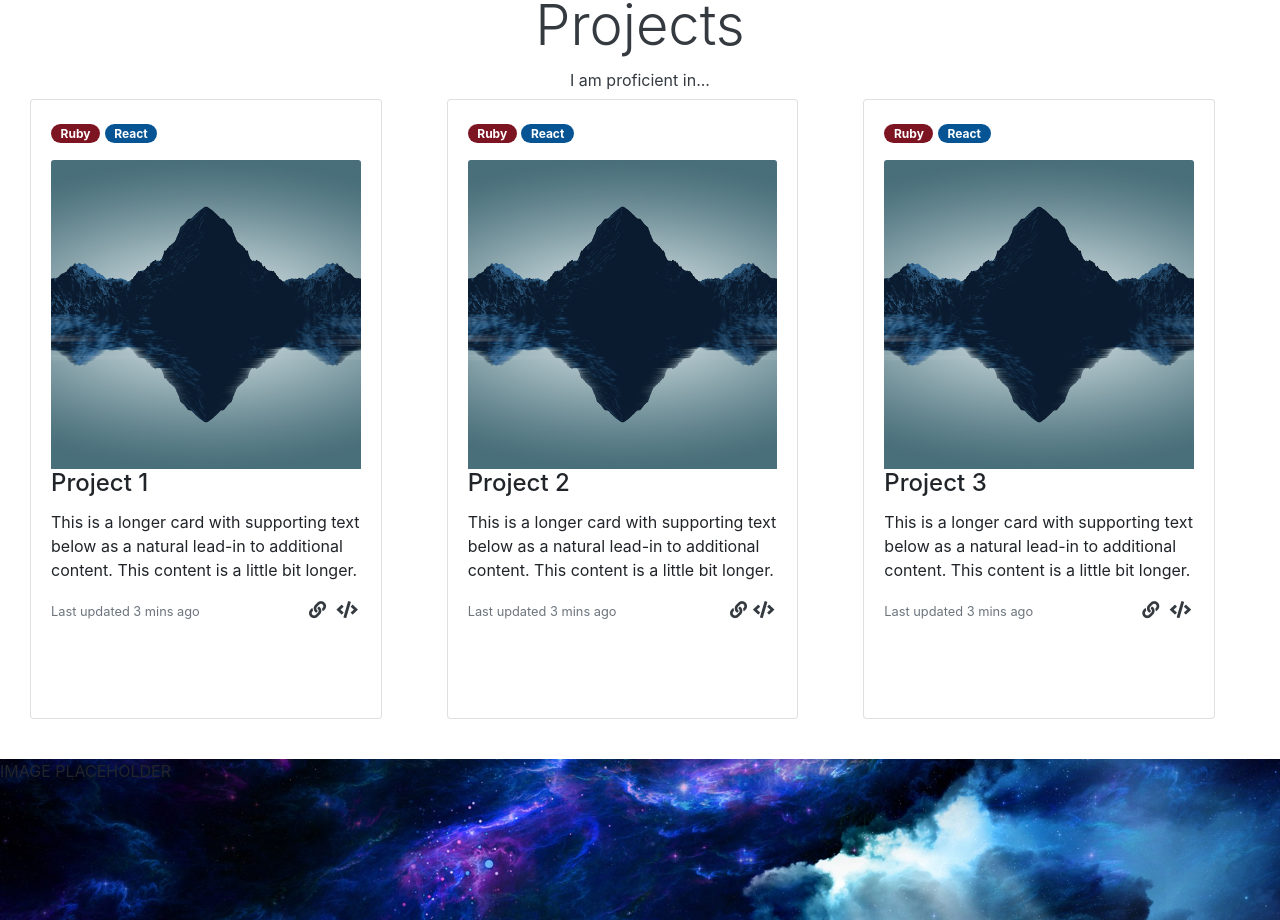
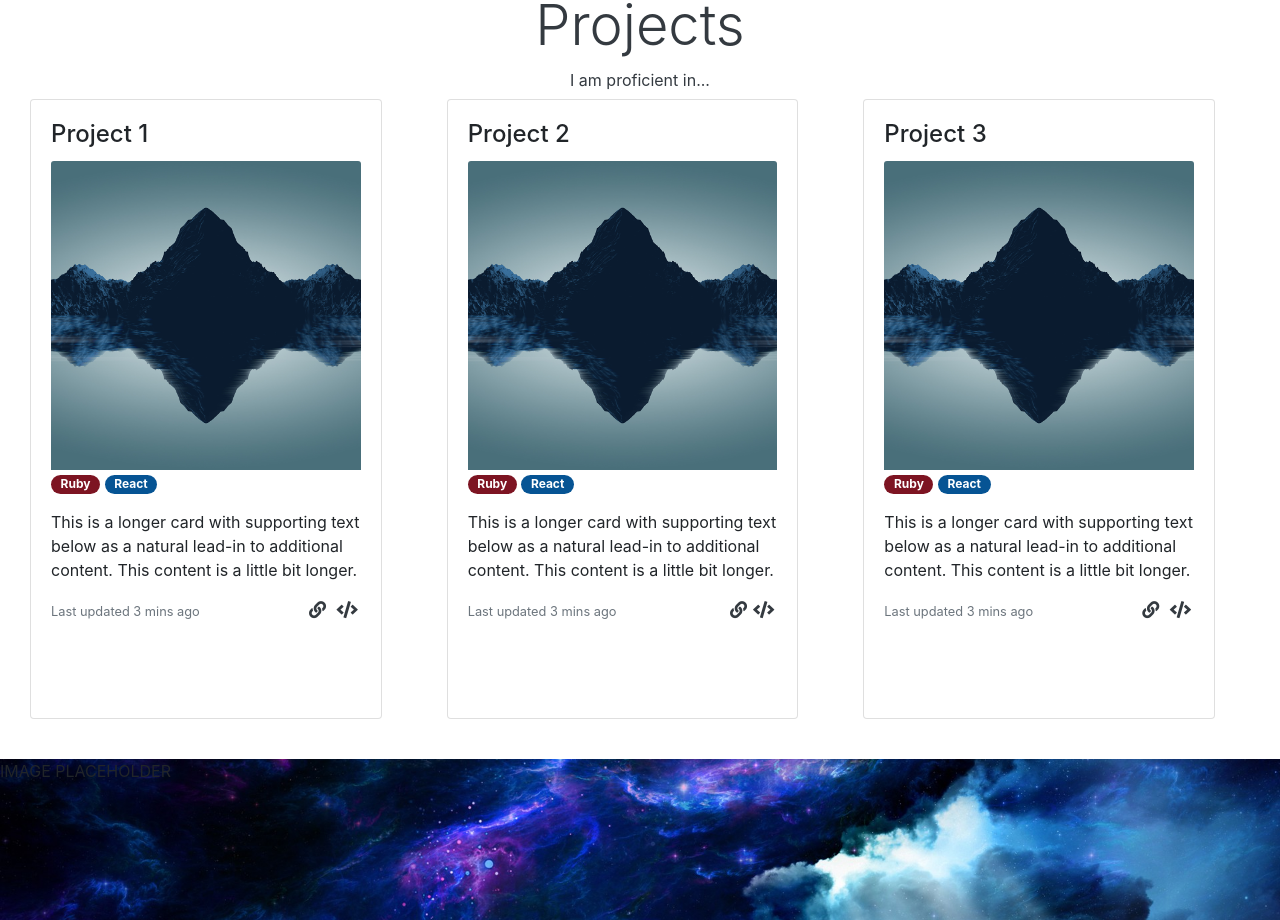
Before and after one commit to Tellefsonjr/github_portfolio, a React (Create React App) app: page / in a window 1280 px wide. Shown: the part 820-1740 px from the top of the page. Built offline with nearby package versions, Linux system fonts and the light colour scheme.

Commit message:
adds minor change - projects content order

```diff
--- a/src/components/Projects.js
+++ b/src/components/Projects.js
@@ -20,11 +20,11 @@ export class Projects extends Component {
 
         <div className = "card-scroll-container d-flex flex-row flex-nowrap" >
           <div className="card card-body">
-            <p className="card-text"><span className="badge badge-pill badge-danger">Ruby</span> <span className="badge badge-pill badge-primary">React</span></p>
+          <h4 className="card-title">Project 1</h4>
             <img className="card-img-top" src={image} alt="Card cap" />
             <div className="card-block">
-              <h4 className="card-title">Project 1</h4>
-              <p className="card-text">This is a longer card with supporting text below as a natural lead-in to additional content. This content is a little bit longer.</p>
+            <p className="card-text"><span className="badge badge-pill badge-danger">Ruby</span> <span className="badge badge-pill badge-primary">React</span></p>
+            <p className="card-text">This is a longer card with supporting text below as a natural lead-in to additional content. This content is a little bit longer.</p>
               <div className="float-right">
                 <a href="/" className=""> <span className="fas fa-link"></span></a>
                 <a href="/" className=""> <span className="fas fa-code"></span></a>
@@ -35,10 +35,10 @@ export class Projects extends Component {
             </div>
           </div>
           <div className="card card-body">
-            <p className="card-text"><span className="badge badge-pill badge-danger">Ruby</span> <span className="badge badge-pill badge-primary">React</span></p>
+            <h4 className="card-title">Project 2</h4>
             <img className="card-img-top" src={image} alt="Card cap" />
             <div className="card-block">
-              <h4 className="card-title">Project 2</h4>
+              <p className="card-text"><span className="badge badge-pill badge-danger">Ruby</span> <span className="badge badge-pill badge-primary">React</span></p>
               <p className="card-text">This is a longer card with supporting text below as a natural lead-in to additional content. This content is a little bit longer.</p>
               <div className="float-right">
                 <a href="/" className=""><span className="fas fa-link"></span></a>
@@ -50,10 +50,10 @@ export class Projects extends Component {
             </div>
           </div>
           <div className="card card-body">
-            <p className="card-text"><span className="badge badge-pill badge-danger">Ruby</span> <span className="badge badge-pill badge-primary">React</span></p>
+            <h4 className="card-title">Project 3</h4>
             <img className="card-img-top" src={image} alt="Card cap" />
             <div className="card-block">
-              <h4 className="card-title">Project 3</h4>
+              <p className="card-text"><span className="badge badge-pill badge-danger">Ruby</span> <span className="badge badge-pill badge-primary">React</span></p>
               <p className="card-text">This is a longer card with supporting text below as a natural lead-in to additional content. This content is a little bit longer.</p>
               <div className="float-right">
                 <a href="/" className=""> <span className="fas fa-link"></span></a>
```
